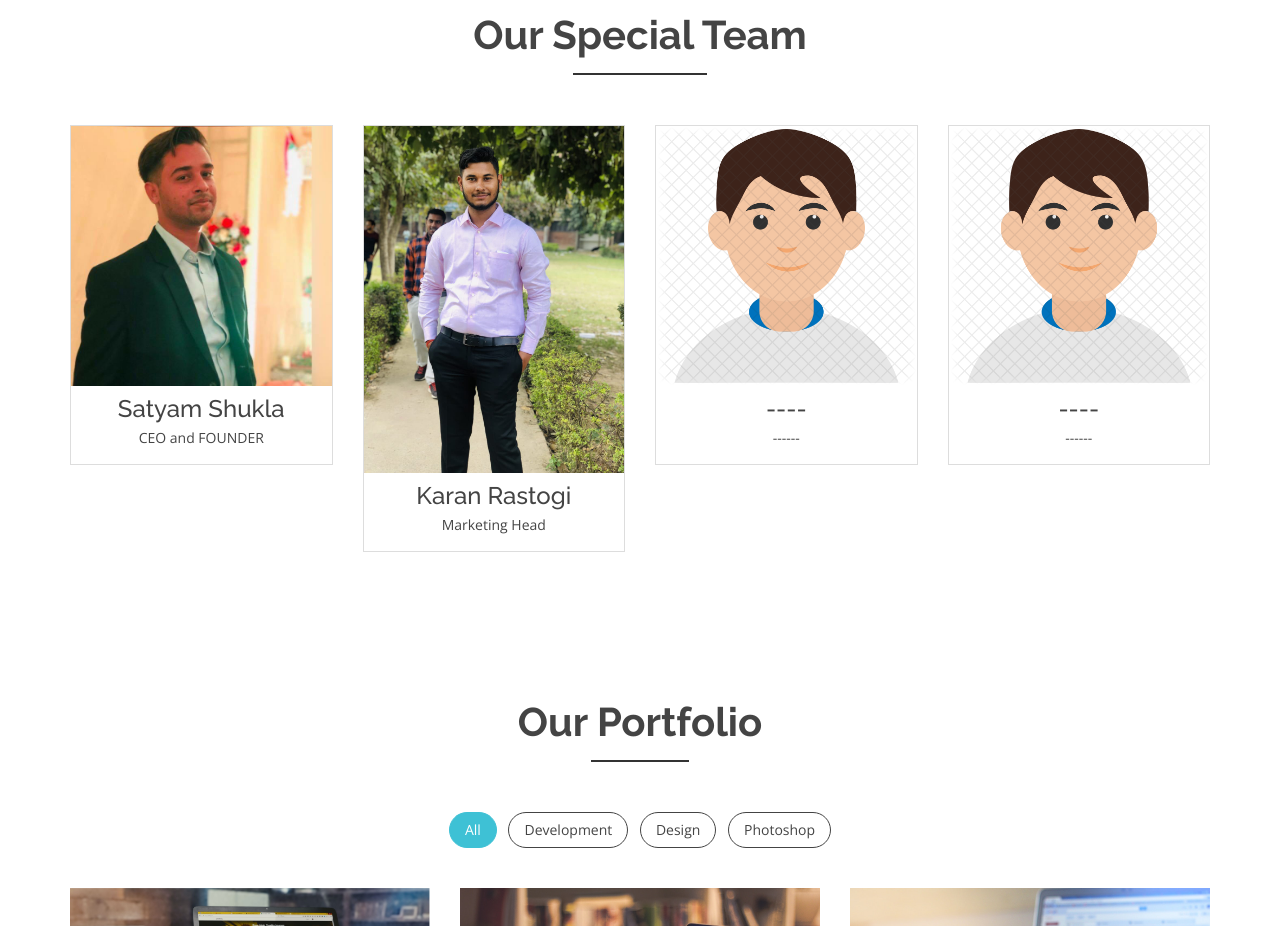
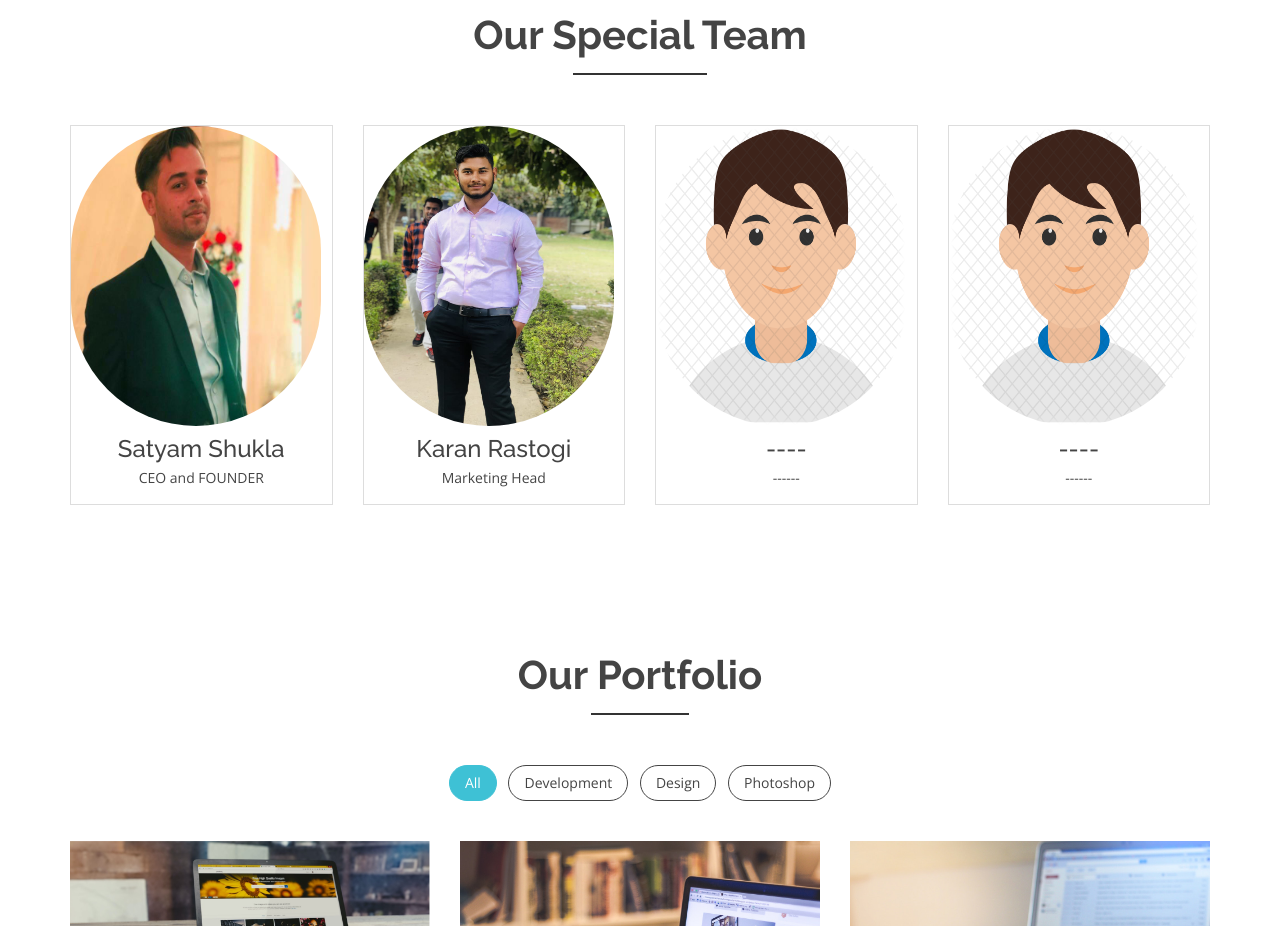
Before and after one commit to shahramkha/inista, a plain HTML site: page index.html in a window 1280 px wide. Shown: the part 3440-4366 px from the top of the page. Drawn offline with nearby package versions, Linux system fonts and the light colour scheme; some packages are replaced by stand-ins of ours; files whose address does not match are found by name.

Commit message:
Update index.html

```diff
--- a/index.html
+++ b/index.html
@@ -500,7 +500,7 @@
             <div class="single-team-member">
               <div class="team-img">
                 <a href="#">
-										<img src="a.jpeg" alt="">
+										<img src="a.jpeg" alt="" style="border-radius: 250px; height: 300px; width: 250px;">
 									</a>
                 <div class="team-social-icon text-center">
                   <ul>
@@ -533,7 +533,7 @@
             <div class="single-team-member">
               <div class="team-img">
 
-										<img src="b.jpeg" alt="">
+										<img src="b.jpeg" alt="" style="border-radius: 250px; height: 300px; width: 250px;">
 
                 <div class="team-social-icon text-center">
                   <ul>
@@ -566,7 +566,7 @@
             <div class="single-team-member">
               <div class="team-img">
 
-                    <img src="3.png" alt="">
+                    <img src="3.png" alt="" style="border-radius: 250px; height: 300px; width: 250px;">
 
                 <div class="team-social-icon text-center">
                   <ul>
@@ -599,7 +599,7 @@
             <div class="single-team-member">
               <div class="team-img">
 
-                    <img src="3.png" alt="">
+                    <img src="3.png" alt="" style="border-radius: 250px; height: 300px; width: 250px;">
 
                 <div class="team-social-icon text-center">
                   <ul>
```
